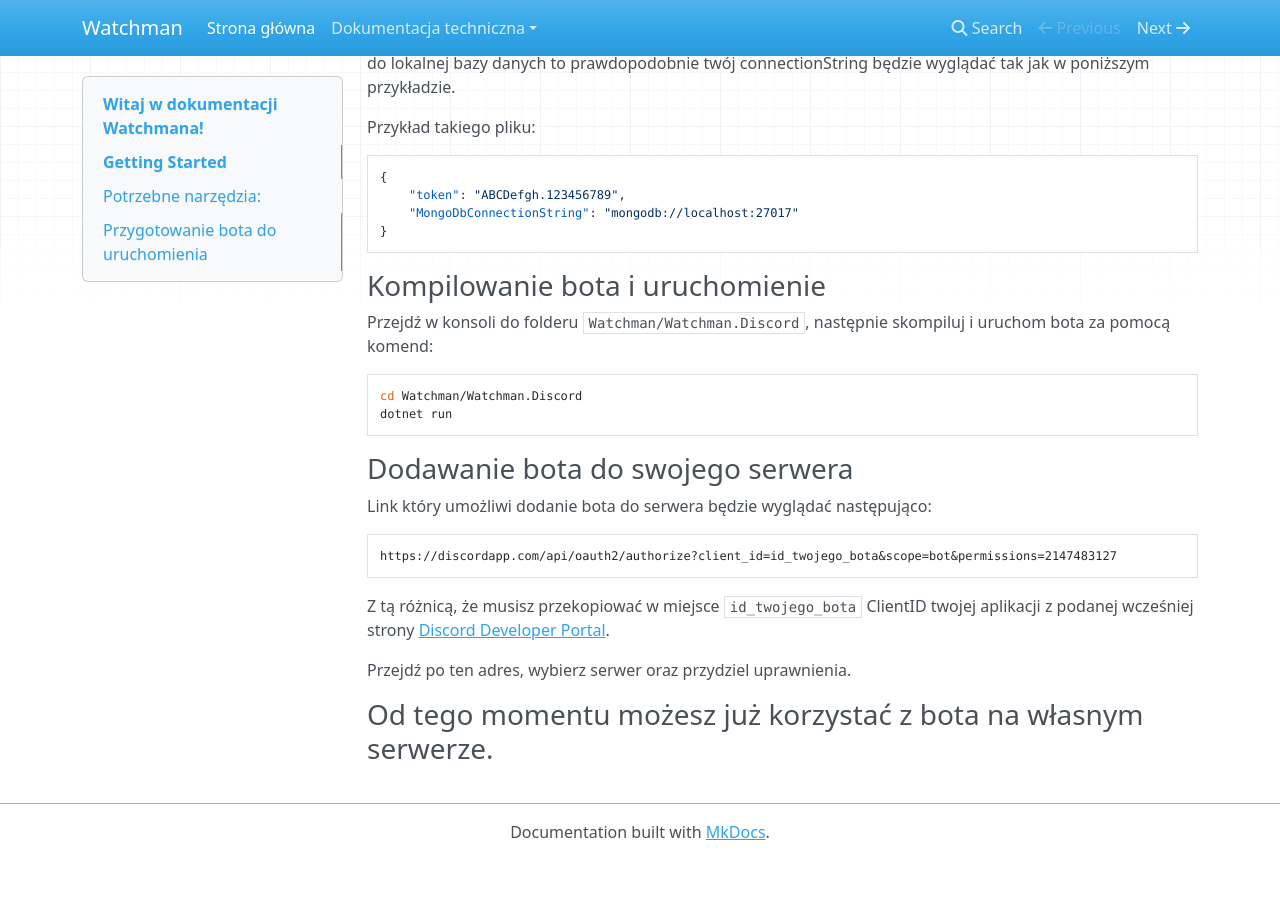
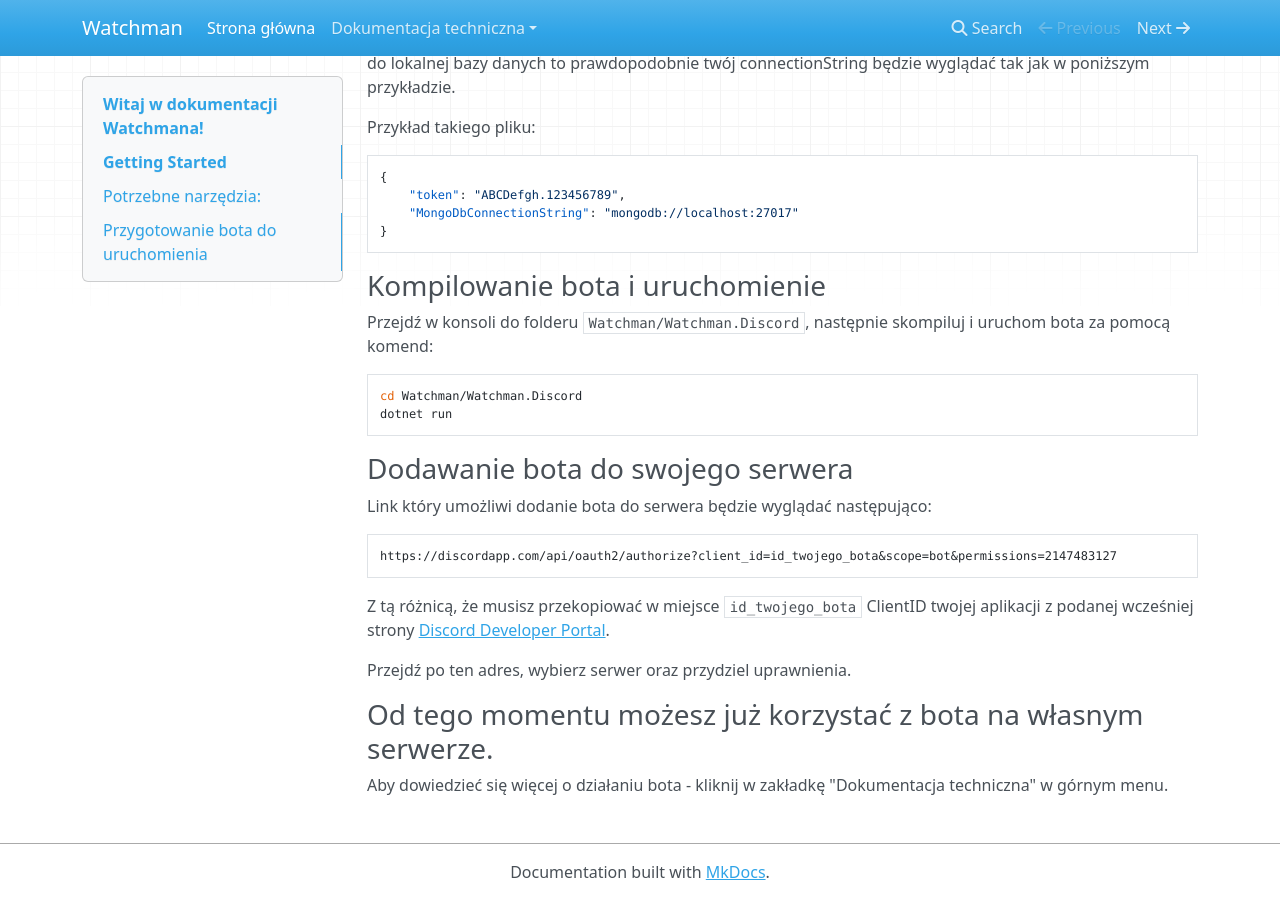
Before and after one commit to Devscord-Team/Watchman, an MkDocs documentation site: the page built from docs/index.md, in a window 1280 px wide and 900 px high, scrolled down 743 px. Built offline with MkDocs 1.6.1, drawn with Linux system fonts in a browser that asks for light colours; nearby versions of some CDN libraries; before the commit the page ends 1603 px from its top, so only the background shows below that.

Commit message:
Update index.md

```diff
--- a/docs/index.md
+++ b/docs/index.md
@@ -66,3 +66,5 @@ Przejdź po ten adres, wybierz serwer oraz przydziel uprawnienia.
 
 
 ### Od tego momentu możesz już korzystać z bota na własnym serwerze.
+
+Aby dowiedzieć się więcej o działaniu bota - kliknij w zakładkę "Dokumentacja techniczna" w górnym menu.
```
